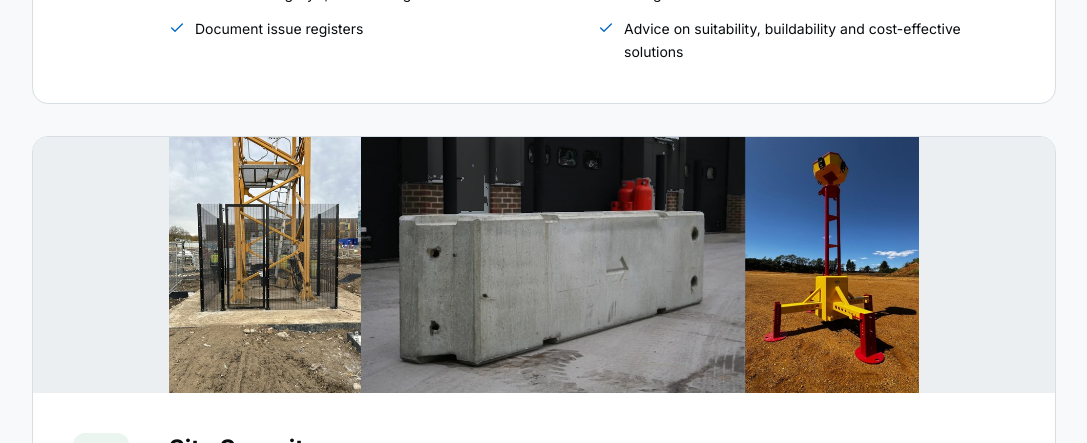
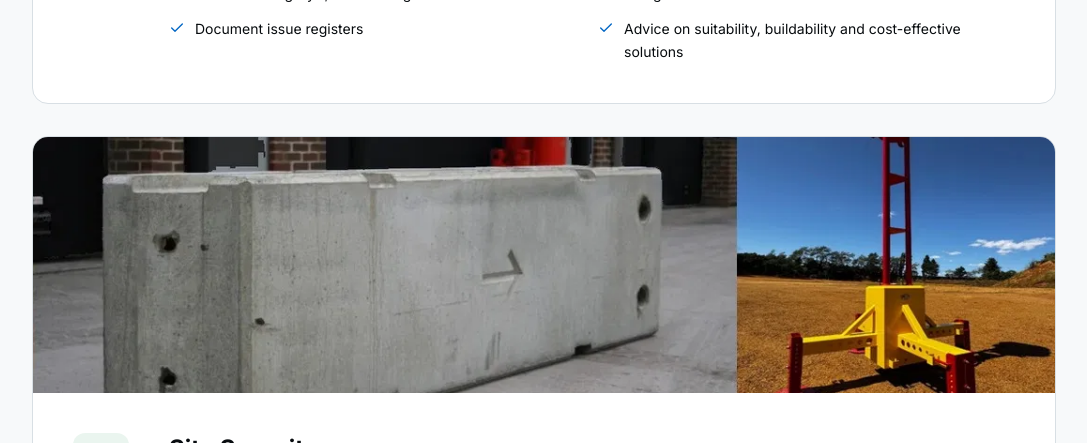
Before and after one commit to Jes-19/tagg-construction, a Next.js app: page /services in a window 1280 px wide. Shown: the part 2840-3283 px from the top of the page, without its empty margins (96-1183 px from the left). Built offline with nearby package versions, Linux system fonts and the light colour scheme.

Commit message:
feat: update site security service image and alt text
Replaced old image with new version and updated alt description

Co-authored-by: Jes-19 <142923199+Jes-19@users.noreply.github.com>

```diff
--- a/components/services-detail.tsx
+++ b/components/services-detail.tsx
@@ -97,9 +97,9 @@ const services = [
     ],
     color: "#03873c",
     image: {
-      src: "/images/gallery/site-security-composite.jpg",
-      alt: "Black mesh security fencing around a crane base, a concrete vehicle security barrier, and a mobile CCTV security tower",
-      className: "object-contain bg-muted",
+      src: "/images/gallery/site-security-composite-v2.png",
+      alt: "A concrete vehicle security barrier and a mobile CCTV security tower",
+      className: "object-cover",
     },
   },
   {
```
Also changed, not shown: public/images/gallery/site-security-composite-v2.png (added).
